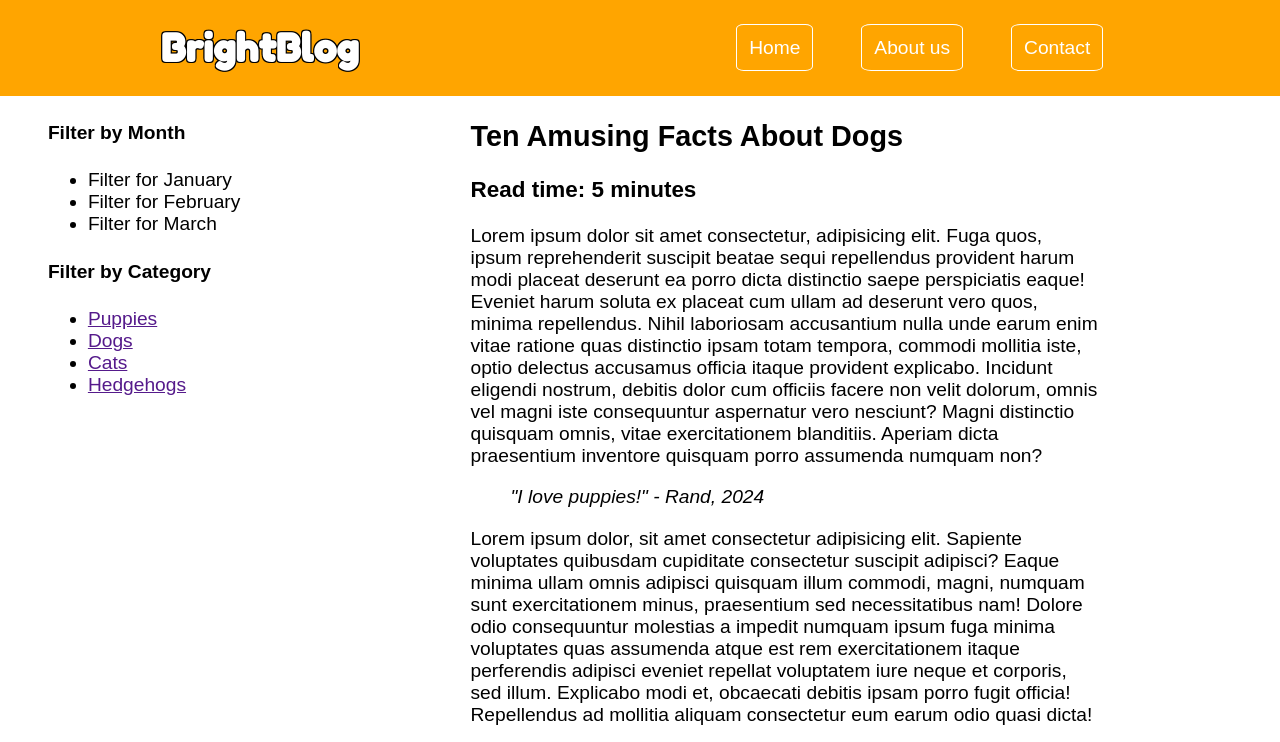
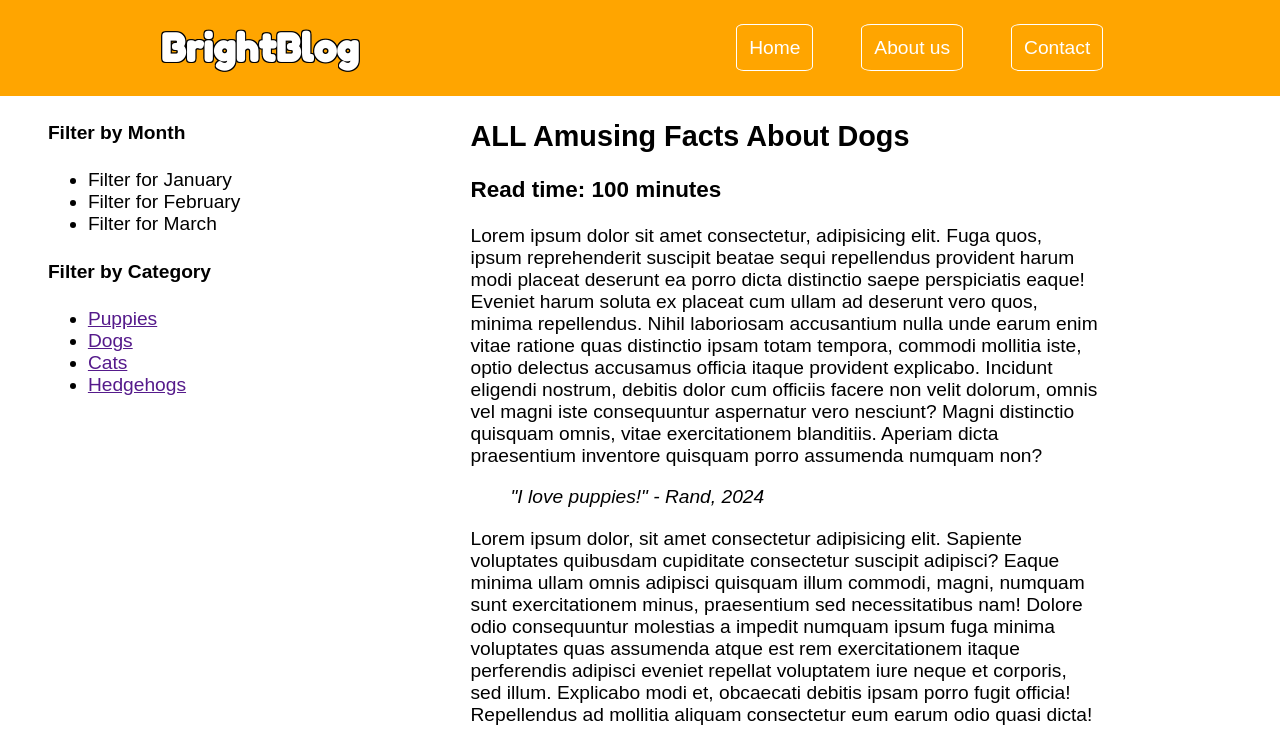
Before and after one commit to coal204/coal204.github.io, a plain HTML site: page index.html in a window 1280 px wide. Shown: the top 742 px of the page. Drawn offline with Linux system fonts and the light colour scheme; no server answers.

Commit message:
Update index.html

```diff
--- a/index.html
+++ b/index.html
@@ -49,8 +49,8 @@
                 <article>
                     <header>
                          <!--Article's header goes here-->
-                         <h2>Ten Amusing Facts About Dogs</h2>
-                         <h3>Read time: 5 minutes</h3>
+                         <h2>ALL Amusing Facts About Dogs</h2>
+                         <h3>Read time: 100 minutes</h3>
                     </header>
                     <main>
                         <p>Lorem ipsum dolor sit amet consectetur, adipisicing elit. Fuga quos, ipsum reprehenderit suscipit beatae sequi repellendus provident harum modi placeat deserunt ea porro dicta distinctio saepe perspiciatis eaque! Eveniet harum soluta ex placeat cum ullam ad deserunt vero quos, minima repellendus. Nihil laboriosam accusantium nulla unde earum enim vitae ratione quas distinctio ipsam totam tempora, commodi mollitia iste, optio delectus accusamus officia itaque provident explicabo. Incidunt eligendi nostrum, debitis dolor cum officiis facere non velit dolorum, omnis vel magni iste consequuntur aspernatur vero nesciunt? Magni distinctio quisquam omnis, vitae exercitationem blanditiis. Aperiam dicta praesentium inventore quisquam porro assumenda numquam non?</p>
```
